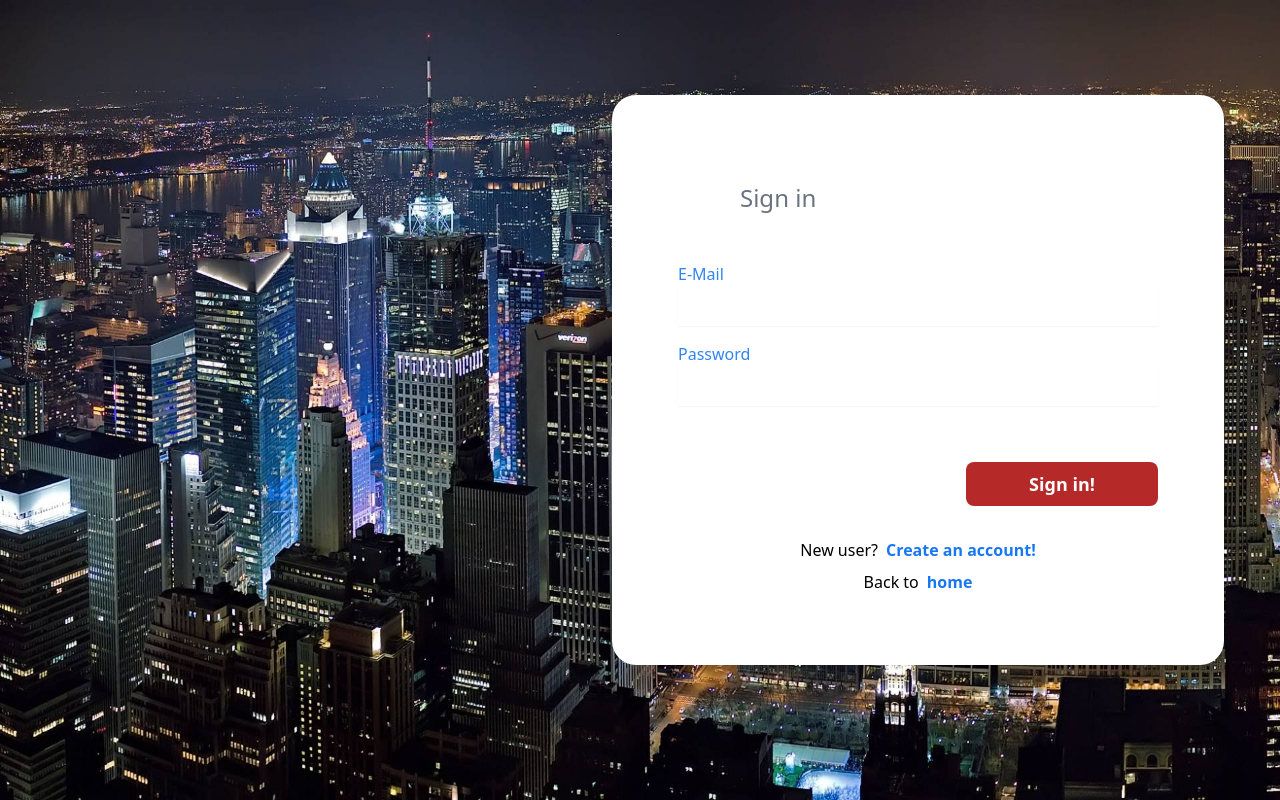
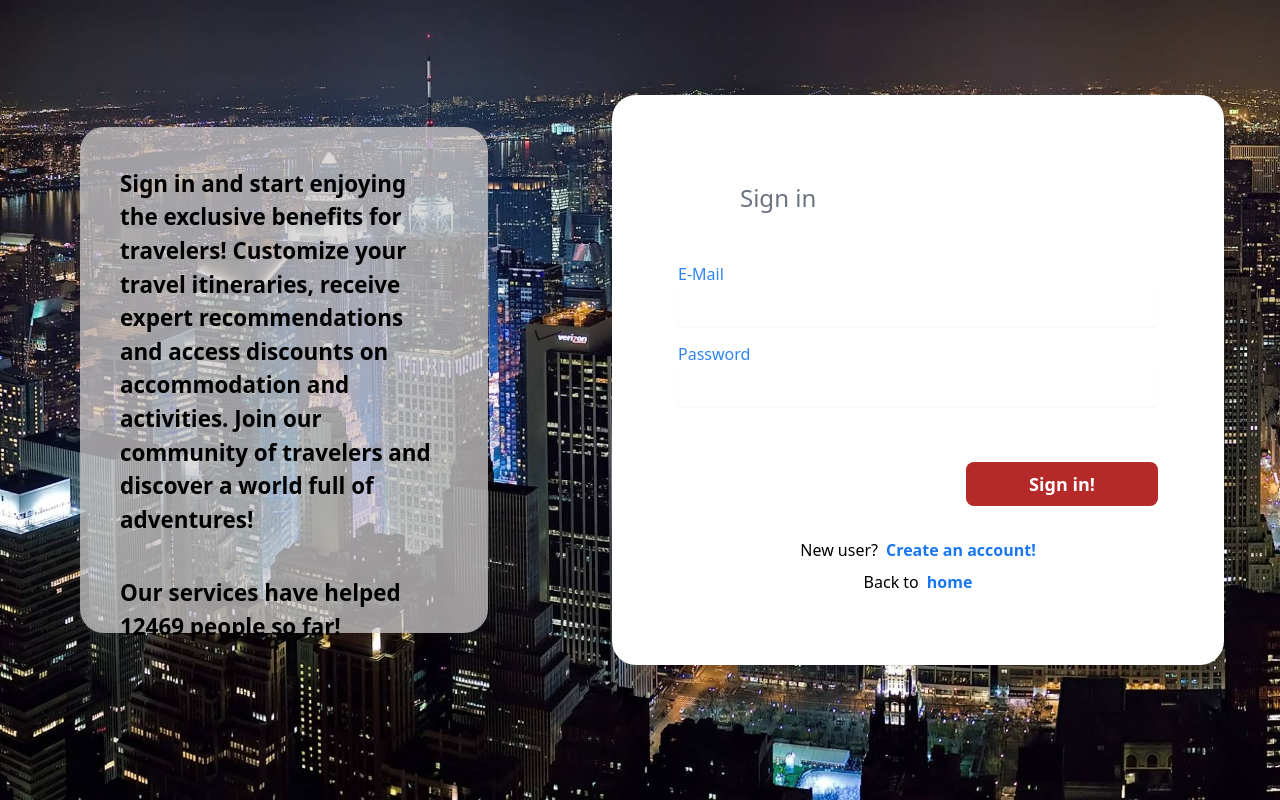
Before and after one commit to arielgonzalezayala/my-itinerary-grupo-rojo, a React (Vite) app: page /login in a window 1280 px wide. Built offline with nearby package versions, Linux system fonts and the light colour scheme.

Commit message:
ready to MERGE

```diff
--- a/router.jsx
+++ b/router.jsx
@@ -2,6 +2,7 @@ import App from "./src/App";
 import Layout from "./src/Layout/Layout";
 import Login from "./src/Pages/Login";
 import LoginForm from "./src/Components/LoginForm";
+import NumberCounter from "./src/Components/Visitors";
 import Signin from "./src/Components/LoginForm";
 import Signup from "./src/Pages/Signup";
 import SignupForm from "./src/Components/SignupForm";
@@ -26,6 +27,10 @@ const router = createBrowserRouter([
           path: '/login',
           element: <LoginForm />,
       },
+      {
+        path: '/login',
+        element: <NumberCounter />,
+      }
   ],
   },
   {
--- /dev/null
+++ b/src/Components/Visitors.jsx
@@ -0,0 +1,17 @@
+import React, { useEffect, useState } from "react";
+
+function NumberCounter() {
+  const [number, setNumber] = useState(12467);
+
+  useEffect(() => {
+    const interval = setInterval(() => {
+      setNumber(prevNumber => prevNumber + 1);
+    }, 2000);
+
+    return () => clearInterval(interval);
+  }, []);
+
+  return <div className="p-10 self-start md:self-center md:pt-0 md:text-[1.4rem] text-#333 font-bold" >Our services have helped {number} people so far!</div>;
+}
+
+export default NumberCounter;
--- a/src/Pages/Login.jsx
+++ b/src/Pages/Login.jsx
@@ -1,5 +1,6 @@
 import { Link, Outlet } from 'react-router-dom'
 
+import NumberCounter from '../Components/Visitors'
 import React from 'react'
 
 function Login() {
@@ -32,6 +33,12 @@ function Login() {
                     </div>
                 </div>
                 <div className="hidden lg:w-1/2 lg:flex">
+                <div className='z-20 rounded-3xl flex flex-col items-center self-center ml-[5rem] h-2/3 w-2/3 pt-10 bg-[#d1cfcfbc]'>
+                    <h2 className='p-10 self-start md:self-center md:pt-0 md:text-[1.4rem] text-#333 font-bold '>
+                    Sign in and start enjoying the exclusive benefits for travelers! Customize your travel itineraries, receive expert recommendations and access discounts on accommodation and activities. Join our community of travelers and discover a world full of adventures!
+                    </h2>
+                    <NumberCounter />
+                </div>
                     <img
                         src={"../public/loginBG.jpg"}
                         alt=""
```
Also changed, not shown: src/Components/SignupForm.jsx (+4 -4 lines).
